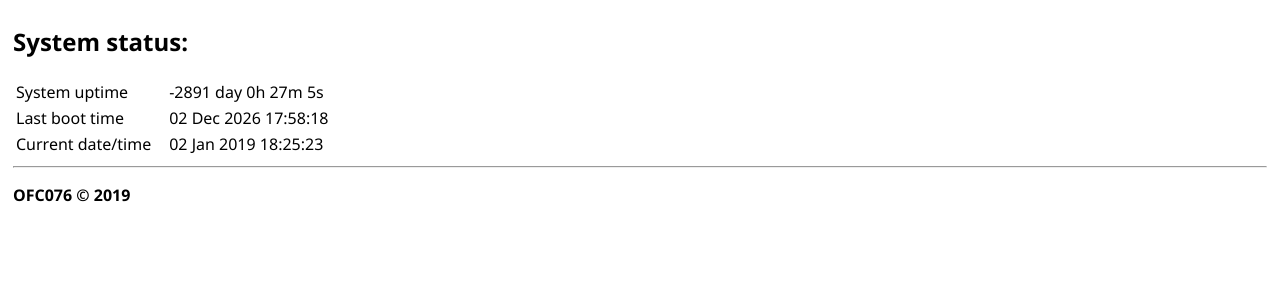
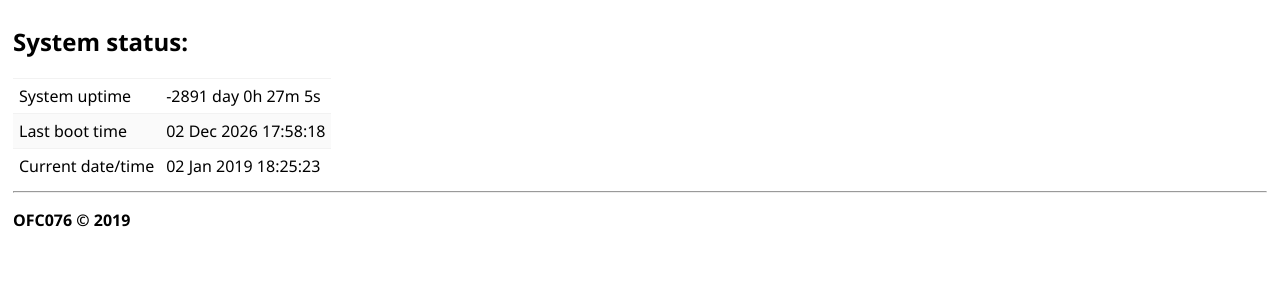
Before and after one commit to ofc076/boardingpass-django, a Django app: page / in a window 1280 px wide. Shown: the part 47-347 px from the top of the page. Run offline with Django 3.2, Linux system fonts and the light colour scheme.

Commit message:
Add files via upload

```diff
--- a/hello/static/hello/site.css
+++ b/hello/static/hello/site.css
@@ -39,3 +39,24 @@ input[name=message] {
     text-align: left;
     padding-right: 15px;
 }
+
+table {
+  border-collapse: collapse;
+  border-spacing: 0;
+/*  width: 100%;
+  border: 1px solid #ddd; */
+}
+
+th, td {
+  text-align: left;
+  padding: 6px;
+border-top: 1px solid #f2f2f2;
+}
+
+tr:nth-child(even) {
+  background-color: #fafafa
+}
+
+th {
+  background-color: #f7f7f7
+}
```
